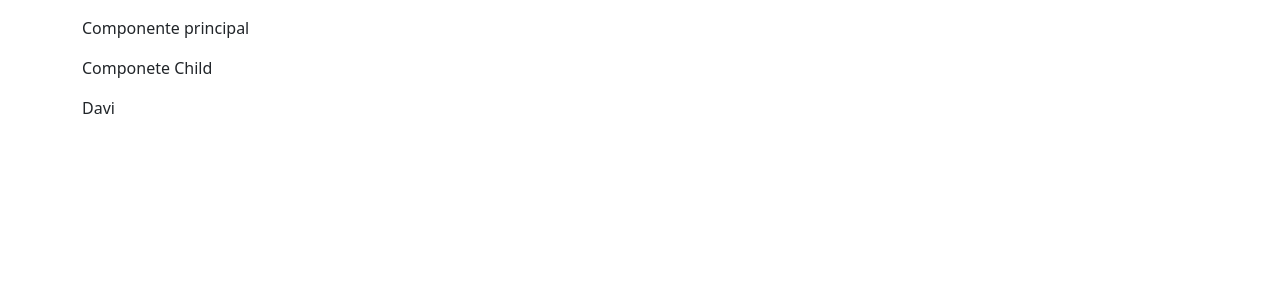
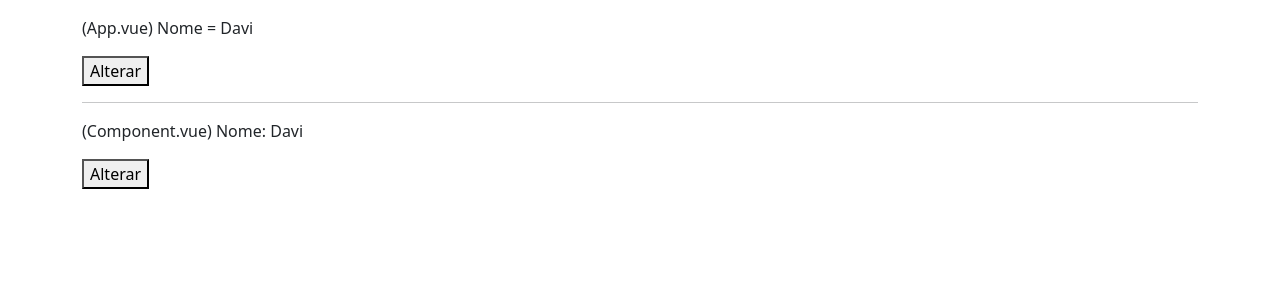
Before and after one commit to dnsdigitaltech/vuejs, a Vue app in the folder vuecli001/: page / in a window 1280 px wide. Shown: the top 300 px of the page. Built offline with nearby package versions, Linux system fonts and the light colour scheme.

Commit message:
Comunicacao de cild component para parent component

```diff
--- a/vuecli001/src/App.vue
+++ b/vuecli001/src/App.vue
@@ -1,20 +1,27 @@
 <template>
   <div class="container mt-3 box">
-    <p>Componente principal</p>
-    <app-componente :valor1 = "nome"></app-componente>
+    <p>(App.vue) Nome = {{nome}}</p>
+    <button @click="alterar">Alterar</button>
+    <hr>
+    <app-componente :meunome="nome" @nomeAlterado="nome = $event"></app-componente>
   </div>
 </template>
 
 <script>
   import componente from './components/componente'
   export default{
+    components: {
+      'app-componente': componente
+    },
     data() {
       return {
         nome: "Davi"
       }
     },
-    components: {
-      'app-componente': componente
-    }
+    methods: {
+      alterar(){
+        this.nome = 'Nathan'
+      }
+    },
   }
 </script>
--- a/vuecli001/src/components/componente.vue
+++ b/vuecli001/src/components/componente.vue
@@ -1,16 +1,17 @@
 <template>
     <div>
-        <p>Componete Child</p>
-        <p>{{valor1}}</p>
+        <p>(Component.vue) Nome: {{meunome}}</p>
+        <button @click="alterar()">Alterar</button>
     </div>
 </template>
 <script>
 export default {
-    props: {
-        valor1:{
-            type: String,
-            default: 'Davi Bernardo'
+    props: ['meunome'],
+    methods: {
+        alterar(){
+            this.meunome = "Bernardo"
+            this.$emit('nomeAlterado', this.meunome)
         }
-    }
+    },
 }
 </script>
```
